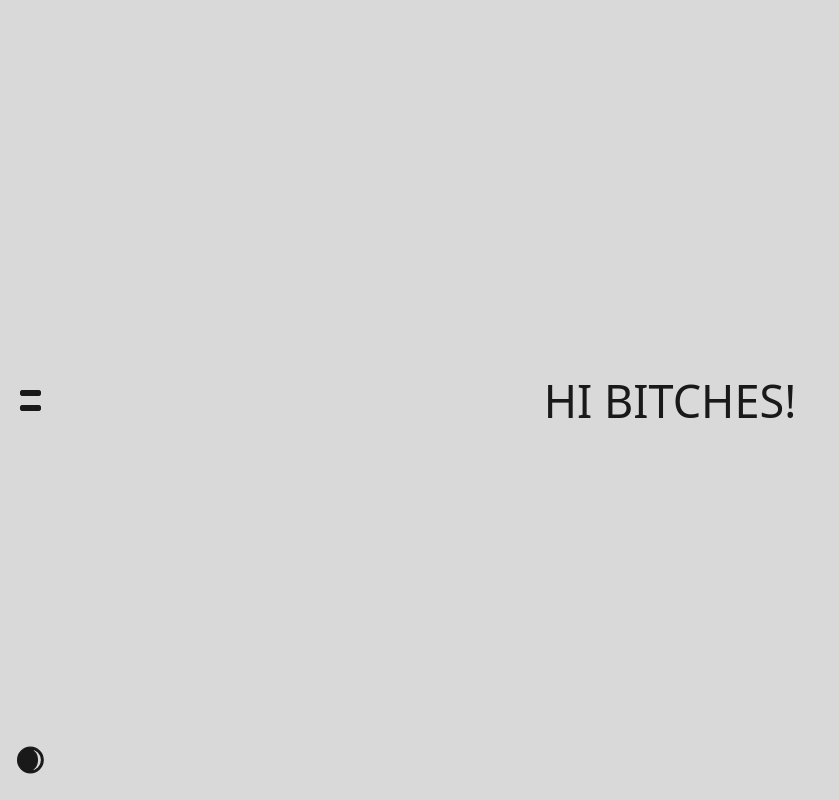
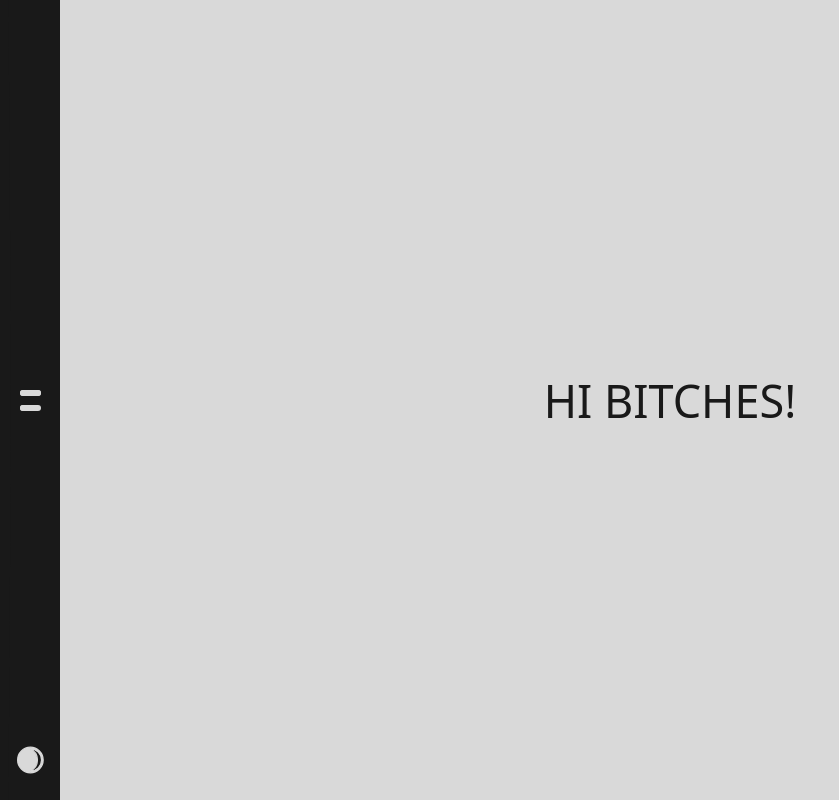
Before and after one commit to MarcoAgo/mister-tcss-n13, a Next.js app: page / in a window 1280 px wide. Both pictures are taken after a click on the button 30 px from the left and 760 px from the top of the page. Shown: the whole page, without its empty margins (0-839 px from the left). Built offline with nearby package versions, Linux system fonts and the light colour scheme.

Commit message:
feat: theme utilities

```diff
--- a/components/molecules/SidebarNavigation/SidebarNavigation.variants.ts
+++ b/components/molecules/SidebarNavigation/SidebarNavigation.variants.ts
@@ -37,7 +37,7 @@ export const menuButtonVariantTL = {
     none: {
         x: 0,
         y: 0,
-        backgroundColor: '#191919',
+        backgroundColor: ':darkgray:',
         transition: {
             duration: 0.7,
             type: 'tween',
@@ -47,7 +47,7 @@ export const menuButtonVariantTL = {
     hover: {
         y: 0,
         x: 7,
-        backgroundColor: '#FFFFFF',
+        backgroundColor: ':white:',
         transition: {
             duration: 0.4,
             type: 'tween',
@@ -57,7 +57,7 @@ export const menuButtonVariantTL = {
     click: {
         x: 8,
         y: 8,
-        backgroundColor: '#838383',
+        backgroundColor: ':darkgray:',
         transition: {
             duration: 0.4,
             type: 'tween',
@@ -70,7 +70,7 @@ export const menuButtonVariantTR = {
     none: {
         x: 0,
         y: 0,
-        backgroundColor: '#191919',
+        backgroundColor: ':darkgray:',
         transition: {
             duration: 0.7,
             type: 'tween',
@@ -80,7 +80,7 @@ export const menuButtonVariantTR = {
     hover: {
         x: 0,
         y: 8,
-        backgroundColor: '#FFFFFF',
+        backgroundColor: ':white:',
         transition: {
             duration: 0.4,
             type: 'tween',
@@ -90,7 +90,7 @@ export const menuButtonVariantTR = {
     click: {
         x: -7,
         y: 8,
-        backgroundColor: '#838383',
+        backgroundColor: ':darkgray:',
         transition: {
             duration: 0.4,
             type: 'tween',
@@ -103,7 +103,7 @@ export const menuButtonVariantBL = {
     none: {
         x: 0,
         y: 0,
-        backgroundColor: '#191919',
+        backgroundColor: ':darkgray:',
         transition: {
             duration: 0.7,
             type: 'tween',
@@ -113,7 +113,7 @@ export const menuButtonVariantBL = {
     hover: {
         x: -7,
         y: 0,
-        backgroundColor: '#FFFFFF',
+        backgroundColor: ':white:',
         transition: {
             duration: 0.4,
             type: 'tween',
@@ -123,7 +123,7 @@ export const menuButtonVariantBL = {
     click: {
         x: -7,
         y: -7,
-        backgroundColor: '#838383',
+        backgroundColor: ':darkgray:',
         transition: {
             duration: 0.4,
             type: 'tween',
@@ -136,7 +136,7 @@ export const menuButtonVariantBR = {
     none: {
         x: 0,
         y: 0,
-        backgroundColor: '#191919',
+        backgroundColor: ':darkgray:',
         transition: {
             duration: 0.7,
             type: 'tween',
@@ -146,7 +146,7 @@ export const menuButtonVariantBR = {
     hover: {
         y: -7,
         x: -1.5,
-        backgroundColor: '#FFFFFF',
+        backgroundColor: ':white:',
         transition: {
             duration: 0.4,
             type: 'tween',
@@ -156,7 +156,7 @@ export const menuButtonVariantBR = {
     click: {
         x: 8,
         y: -7,
-        backgroundColor: '#838383',
+        backgroundColor: ':darkgray:',
         transition: {
             duration: 0.4,
             type: 'tween',
@@ -170,7 +170,7 @@ export const menuButtonLineVariantTop = {
         opacity: 1,
         x: 0,
         y: 0,
-        backgroundColor: '#191919',
+        backgroundColor: ':darkgray:',
         rotate: 0,
         transition: {
             delay: 0.2,
@@ -183,7 +183,7 @@ export const menuButtonLineVariantTop = {
         x: 0,
         y: 8,
         opacity: 1,
-        backgroundColor: '#FFFFFF',
+        backgroundColor: ':white:',
         transition: {
             duration: 0.4,
             type: 'tween',
@@ -196,7 +196,7 @@ export const menuButtonLineVariantTop = {
         y: 7.5,
         x: 0,
         width: 24,
-        backgroundColor: '#838383',
+        backgroundColor: ':darkgray:',
         transition: {
             delay: 0.2,
             duration: 0.4,
@@ -211,7 +211,7 @@ export const menuButtonLineVariantBottom = {
         x: 0,
         opacity: 1,
         y: 0,
-        backgroundColor: '#191919',
+        backgroundColor: ':darkgray:',
         rotate: 0,
         transition: {
             duration: 0.4,
@@ -225,7 +225,7 @@ export const menuButtonLineVariantBottom = {
         y: -7,
         opacity: 1,
         rotate: '-90deg',
-        backgroundColor: '#FFFFFF',
+        backgroundColor: ':white:',
         transition: {
             duration: 0.4,
             type: 'tween',
@@ -234,7 +234,7 @@ export const menuButtonLineVariantBottom = {
     },
     click: {
         opacity: 1,
-        backgroundColor: '#838383',
+        backgroundColor: ':darkgray:',
         rotate: '-45deg',
         y: -8,
         x: 0,
@@ -285,7 +285,6 @@ export const darkModeButtonVariant = {
     },
     light: {
         d: 'M15.9995 0C7.1774 0 0 7.17721 0 15.9995C0 24.8217 7.17759 31.9991 15.9995 31.9991C24.8215 31.9991 32 24.8215 32 15.9995C32 7.17759 24.8221 0 15.9995 0ZM15.9995 29.8921C15.8077 29.8921 15.6167 29.8851 15.426 29.8778C8.5 29.8778 2 22.2913 2 15.9993C2 9.70729 7.5 2.12082 15.426 2.12082C15.6167 2.11274 15.8077 2.10649 15.9995 2.10649C23.6602 2.10649 29.8931 8.33869 29.8931 15.9991C29.8931 23.6595 23.6605 29.8921 15.9995 29.8921Z',
-        fill: '#191919',
         x: 0,
         opacity: 1,
         transition: {
@@ -296,7 +295,6 @@ export const darkModeButtonVariant = {
     },
     dark: {
         d: 'M16.4995 0C7.6774 0 0.5 7.17721 0.5 15.9995C0.5 24.8217 7.67759 31.9991 16.4995 31.9991C25.3215 31.9991 32.5 24.8215 32.5 15.9995C32.5 7.17759 25.3221 0 16.4995 0ZM16.4995 29.8921C16.3077 29.8921 16.1167 29.8851 15.926 29.8778C21.4296 27.673 25.318 22.2913 25.318 15.9993C25.318 9.70729 21.4296 4.32558 15.926 2.12082C16.1167 2.11274 16.3077 2.10649 16.4995 2.10649C24.1602 2.10649 30.3931 8.33869 30.3931 15.9991C30.3931 23.6595 24.1605 29.8921 16.4995 29.8921Z',
-        fill: '#191919',
         x: 0,
         opacity: 1,
         transition: {
--- a/components/molecules/SidebarNavigation/SidebarNavigation.view.tsx
+++ b/components/molecules/SidebarNavigation/SidebarNavigation.view.tsx
@@ -1,6 +1,7 @@
 "use client"
 
 import { useScrollContext } from '@/components/templates/ScrollContainer/ScrollContainer.view'
+import useThemeColors, { ColorsEnum } from '@/hooks/useThemeColors'
 import useMenu from '@/store/menu/useMenu'
 import { motion, useAnimationControls } from 'framer-motion'
 import { useEffect, useState } from 'react'
@@ -14,6 +15,7 @@ const SidebarNavigationView: React.FC<SidebarNavigationProps> = () => {
     const pathCtrl = useAnimationControls()
     const { isOpen, setIsOpen } = useMenu()
     const { lenis } = useScrollContext()
+    const pathColor = useThemeColors(ColorsEnum.SUPERLIGHTGRAY, true)
 
     useEffect(() => {
         if (status === SidebarStatusEnum.HOVER) {
@@ -64,11 +66,11 @@ const SidebarNavigationView: React.FC<SidebarNavigationProps> = () => {
                         variants={sidebarNavigationVariants}
                         animate={pathCtrl}
                         d="M0 0H7.69231C8.97436 107.667 10 338.8 10 402C10 465.2 8.97436 699 7.69231 808H0V0Z"
-                        fill="#D9D9D9"
+                        fill={pathColor}
                     />
                 </svg>
             </div>
-            <div className="flex h-screen items-center justify-center w-20 bg-superlightgray flex-col">
+            <div className="flex h-screen items-center justify-center w-20 dark:bg-superlightgray bg-darkgray flex-col">
                 <MenuButton
                     handleMenuClick={handleMenuClick}
                     handleMouseEvent={handleMouseEvent}
--- a/components/molecules/SidebarNavigation/_partial/DarkModeButton.tsx
+++ b/components/molecules/SidebarNavigation/_partial/DarkModeButton.tsx
@@ -1,3 +1,5 @@
+import useThemeColors, { ColorsEnum } from "@/hooks/useThemeColors"
+import { variantConverterFactory } from "@/hooks/useVariantConverter"
 import useLayout from "@/store/layout/useLayout"
 import { useAnimationControls, motion } from "framer-motion"
 import { useEffect } from "react"
@@ -6,6 +8,7 @@ import { darkModeButtonVariant } from "../SidebarNavigation.variants"
 const DarkModeButton: React.FC = (props) => {
     const pathCtrl = useAnimationControls()
     const { theme, setTheme } = useLayout()
+    const pathColor = useThemeColors(ColorsEnum.SUPERLIGHTGRAY)
 
     const handleClick = async () => {
         await pathCtrl.start(theme)
@@ -16,19 +19,21 @@ const DarkModeButton: React.FC = (props) => {
         void pathCtrl.start('enter')
     }, [])
 
+    console.log(variantConverterFactory(darkModeButtonVariant, theme))
+
     return (
         <button onClick={handleClick} className="absolute bottom-8">
             <svg width="32" height="32" viewBox="-4 -4 40 40" fill="none" xmlns="http://www.w3.org/2000/svg">
                 <motion.path
-                    variants={darkModeButtonVariant}
+                    variants={variantConverterFactory(darkModeButtonVariant, theme)}
                     initial="initial"
                     animate={pathCtrl}
                     fillRule="evenodd"
                     clipRule="evenodd"
-                    stroke="#191919"
+                    stroke={pathColor}
                     strokeWidth={1.5}
                     d="M15.9995 0C7.1774 0 0 7.17721 0 15.9995C0 24.8217 7.17759 31.9991 15.9995 31.9991C24.8215 31.9991 32 24.8215 32 15.9995C32 7.17759 24.8221 0 15.9995 0ZM15.9995 29.8921C15.8077 29.8921 15.6167 29.8851 15.426 29.8778C8.5 29.8778 2 22.2913 2 15.9993C2 9.70729 7.5 2.12082 15.426 2.12082C15.6167 2.11274 15.8077 2.10649 15.9995 2.10649C23.6602 2.10649 29.8931 8.33869 29.8931 15.9991C29.8931 23.6595 23.6605 29.8921 15.9995 29.8921Z"
-                    fill="#191919"
+                    fill={pathColor}
                 />
             </svg>
         </button>
--- a/components/molecules/SidebarNavigation/_partial/MenuButton.tsx
+++ b/components/molecules/SidebarNavigation/_partial/MenuButton.tsx
@@ -1,9 +1,12 @@
 import { MenuButtonProps, SidebarStatusEnum } from "../SidebarNavigation.types";
 import { motion } from "framer-motion";
 import { menuButtonLineVariantBottom, menuButtonLineVariantTop, menuButtonVariantBL, menuButtonVariantBR, menuButtonVariantTL, menuButtonVariantTR, testVariant } from "../SidebarNavigation.variants";
+import useLayout from "@/store/layout/useLayout";
+import { variantConverterFactory } from "@/hooks/useVariantConverter";
 
 const MenuButton: React.FC<MenuButtonProps> = (props) => {
     const { handleMouseEvent, handleMenuClick, status } = props
+    const { theme } = useLayout()
 
     return (
         <motion.div
@@ -15,34 +18,34 @@ const MenuButton: React.FC<MenuButtonProps> = (props) => {
             animate={status}
         >
             <motion.div
-                variants={menuButtonVariantTL}
+                variants={variantConverterFactory(menuButtonVariantTL, theme)}
                 animate={status}
-                className='absolute top-0 left-0 bg-darkgray h-2 w-2 z-20 rounded-3xl'
+                className='absolute top-0 left-0 dark:bg-darkgray bg-superlightgray h-2 w-2 z-20 rounded-3xl'
             />
             <motion.div
-                variants={menuButtonVariantTR}
+                variants={variantConverterFactory(menuButtonVariantTR, theme)}
                 animate={status}
-                className='absolute top-0 right-0 bg-darkgray h-2 w-2 z-20 rounded-3xl'
+                className='absolute top-0 right-0 dark:bg-darkgray bg-superlightgray h-2 w-2 z-20 rounded-3xl'
             />
             <motion.div
-                variants={menuButtonVariantBL}
+                variants={variantConverterFactory(menuButtonVariantBL, theme)}
                 animate={status}
-                className='absolute bottom-0 right-0 bg-darkgray h-2 w-2 z-20 rounded-3xl'
+                className='absolute bottom-0 right-0 dark:bg-darkgray bg-superlightgrayh-2 w-2 z-20 rounded-3xl'
             />
             <motion.div
-                variants={menuButtonVariantBR}
+                variants={variantConverterFactory(menuButtonVariantBR, theme)}
                 animate={status}
-                className='absolute bottom-0 left-0 bg-darkgray h-2 w-2 z-20 rounded-3xl'
+                className='absolute bottom-0 left-0 dark:bg-darkgray bg-superlightgray h-2 w-2 z-20 rounded-3xl'
             />
             <motion.div
-                variants={menuButtonLineVariantTop}
+                variants={variantConverterFactory(menuButtonLineVariantTop, theme)}
                 animate={status}
-                className='w-7 h-2 rounded-3xl absolute top-0 bg-darkgray origin-center'
+                className='w-7 h-2 rounded-3xl absolute top-0 dark:bg-darkgray bg-superlightgray origin-center'
             />
             <motion.div
-                variants={menuButtonLineVariantBottom}
+                variants={variantConverterFactory(menuButtonLineVariantBottom, theme)}
                 animate={status}
-                className='w-7 h-2 rounded-3xl absolute bottom-0 bg-darkgray origin-center'
+                className='w-7 h-2 rounded-3xl absolute bottom-0 dark:bg-darkgray bg-superlightgray origin-center'
             />
         </motion.div>
     )
--- /dev/null
+++ b/hooks/useThemeColors.ts
@@ -0,0 +1,39 @@
+import { ThemeType } from '../store/layout/useLayout'
+import useLayout from '@/store/layout/useLayout'
+import { useMemo } from 'react'
+export enum LightModeColorsEnum {
+    darkgray = '#191919',
+    superlightgray = '#D9D9D9',
+    text = '#7B7B7B',
+    white = '#fff',
+}
+
+export enum DarkModeColorsEnum {
+    darkgray = '#D9D9D9',
+    superlightgray = '#191919',
+    text = '#191919',
+    white = '#000',
+}
+
+export enum ColorsEnum {
+    DARKGRAY = 'darkgray',
+    SUPERLIGHTGRAY = 'superlightgray',
+    TEXT = 'text',
+    WHITE = 'white',
+}
+
+export const getThemeColors = (color: ColorsEnum, theme: ThemeType, inverse?: boolean) => {
+    if (inverse) {
+        return theme === 'light' ? DarkModeColorsEnum[color] : LightModeColorsEnum[color]
+    }
+
+    return theme === 'light' ? LightModeColorsEnum[color] : DarkModeColorsEnum[color]
+}
+
+const useThemeColors = (color: ColorsEnum, inverse?: boolean) => {
+    const { theme } = useLayout()
+
+    return useMemo(() => getThemeColors(color, theme, inverse), [theme, inverse, color])
+}
+
+export default useThemeColors
--- /dev/null
+++ b/hooks/useVariantConverter.ts
@@ -0,0 +1,42 @@
+import { ThemeType } from './../store/layout/useLayout';
+import { getThemeColors } from '@/hooks/useThemeColors';
+import { ColorsEnum } from './useThemeColors';
+import { useMemo } from 'react'
+import { Variants, Variant } from 'framer-motion'
+import useLayout from '@/store/layout/useLayout'
+
+export const variantConverterFactory = (variants: Variants, theme: ThemeType): any => {
+    const variantsKeys = Object.keys(variants)
+
+    if (variantsKeys.length > 0) {
+        let final = {}
+        variantsKeys.forEach((key: any) => {
+            const regExp = new RegExp(/(?<=:)(.*?)(?=:|\n)/m)
+            const variantKeys = Object.keys(variants[key])
+            let res: Variant = {}
+
+            variantKeys.forEach((v: any) => {
+                // @ts-ignore
+                const value = variants[key][v]
+                if (regExp.test(value)) {
+                    const color: ColorsEnum = value.split(':')[1]
+                    const convertedColor = getThemeColors(color, theme, true)
+                    res = { ...res, [v]: convertedColor }
+                } else {
+                    res = { ...res, [v]: value }
+                }
+            })
+            console.log(res)
+            final = { ...final, [key]: res }
+        })
+        return final
+    }
+}
+
+const useVariantConverter = (variants: Variants) => {
+    const { theme } = useLayout()
+
+    return useMemo(() => variantConverterFactory(variants, theme), [theme])
+}
+
+export default useVariantConverter
```
